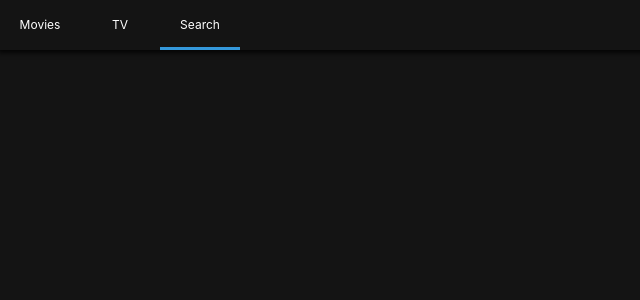
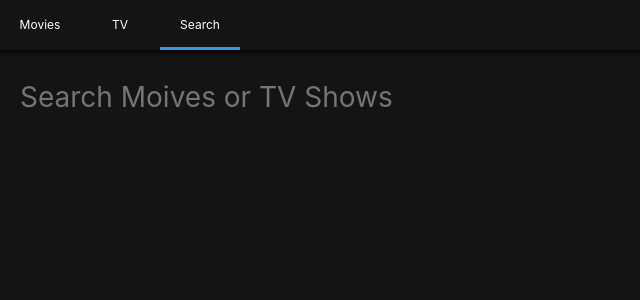
Before and after one commit to MinhaLee94/movie_app_revised, a React (Create React App) app: page /search in a window 1280 px wide. Shown: the top 300 px of the page, without its empty margins (0-640 px from the left). Built offline with nearby package versions, Linux system fonts and the light colour scheme.

Commit message:
Build search and error page

```diff
--- /dev/null
+++ b/src/Components/Message.js
@@ -0,0 +1,28 @@
+import React from "react";
+import PropTypes from "prop-types";
+import styled from "styled-components";
+
+const Container = styled.div`
+  width: 100vw;
+  display: flex;
+  justify-content: center;
+`;
+
+const Text = styled.span`
+  color: ${props => props.color};
+  font-weight: 600;
+`;
+
+const Message = ({text, color}) =>
+  <Container>
+    <Text color={color}>
+      {text}
+    </Text>
+  </Container>
+
+Error.propTypes = {
+  text: PropTypes.string.isRequired
+};
+
+
+export default Message;
--- a/src/Routes/Home/HomePresenter.js
+++ b/src/Routes/Home/HomePresenter.js
@@ -3,9 +3,10 @@ import PropTypes from "prop-types";
 import styled from "styled-components";
 import Section from "../../Components/Section";
 import Loader from "../../Components/Loader";
+import Message from "../../Components/Message";
 
 const Container = styled.div`
-  padding: 0px 10px;
+  padding: 0px 20px;
 `;
 
 const HomePresenter = ({nowPlaying, popular, upcoming, loading, error}) => loading ? <Loader /> :
@@ -25,6 +26,7 @@ const HomePresenter = ({nowPlaying, popular, upcoming, loading, error}) => loadi
         {popular.map(movie => <span key={movie.id}>{movie.title}</span>)}
       </Section>
     )}
+    {error && <Message text={error} color="#e74c3c" />}
   </Container>;
 
 HomePresenter.propTypes = {
--- a/src/Routes/Search/SearchContainer.js
+++ b/src/Routes/Search/SearchContainer.js
@@ -1,5 +1,5 @@
 import React from "react";
-import { moviesApi } from "../../api";
+import { moviesApi, tvApi} from "../../api";
 import SearchPresenter from "./SearchPresenter";
 
 export default class extends React.Component{
@@ -11,19 +11,33 @@ export default class extends React.Component{
     loading: false
   }
 
-  handleSubmit = () => {
+  handleSubmit = (event) => {
+    event.preventDefault();
     const { searchTerm } = this.state;
     if (searchTerm !== "") {
       this.searchByTerm()
     }
-  }
+  };
+
+  updateTerm = (event) => {
+    const {
+      target: { value }
+    } = event;
+    this.setState({
+      searchTerm: value
+    });
+  };
 
   searchByTerm = async() => {
     const { searchTerm } = this.state;
     this.setState({ loading: true });
     try {
-      const { data: { result: movieResults }} = await moviesApi.search(searchTerm);
-      const { data: { result: tvResults }} = await moviesApi.search(searchTerm);
+      const { data:
+        { results: movieResults }
+      } = await moviesApi.search(searchTerm);
+      const { data:
+        { results: tvResults }
+      } = await tvApi.search(searchTerm);
       this.setState({
         movieResults,
         tvResults,
@@ -44,7 +58,8 @@ export default class extends React.Component{
         searchTerm={searchTerm}
         error={error}
         loading={loading}
-        handleSubmit={handleSubmit}
+        handleSubmit={this.handleSubmit}
+        updateTerm={this.updateTerm}
       />
     );
   }
--- a/src/Routes/Search/SearchPresenter.js
+++ b/src/Routes/Search/SearchPresenter.js
@@ -1,16 +1,68 @@
 import React from "react";
 import PropTypes from "prop-types";
 import styled from "styled-components";
+import Loader from "../../Components/Loader";
+import Section from "../../Components/Section";
+import Message from "../../Components/Message";
 
-const SearchPresenter = ({movieResults, tvResults, loading, error, searchTerm, handleSubmit}) => null;
+const Container = styled.div`
+  padding: 0px 20px;
+`;
 
-SearchPresenter.PropTypes = {
+const Form = styled.form`
+  margin-bottom: 50px;
+  width: 100%;
+`;
+
+const Input = styled.input`
+  all:unset;
+  font-size: 28px;
+  width: 100%;
+`;
+
+const SearchPresenter = ({movieResults, tvResults, loading, error, searchTerm, handleSubmit, updateTerm}) => (
+  <Container>
+    <Form onSubmit={handleSubmit}>
+      <Input placeholder="Search Moives or TV Shows" value={searchTerm} onChange={updateTerm} />
+    </Form>
+    {loading ? (
+      <Loader />
+    ) : (
+      <>
+        {movieResults && movieResults.length > 0 && (
+          <Section title="Movie Results">
+            {movieResults.map(movie => (
+              <span key={movie.id}>{movie.title}</span>
+            ))}
+          </Section>
+        )}
+        {tvResults && tvResults.length > 0 && (
+          <Section title="TV Shows Results">
+            {tvResults.map(show => (
+              <span key={show.id}>{show.name}</span>
+            ))}
+          </Section>
+        )}
+        {error && <Message text={error} color="#e74c3c" />}
+        {tvResults &&
+          movieResults &&
+          tvResults.length === 0 &&
+          movieResults.length === 0 && (
+            <Message text="Nothing Found" color="#95a5a6" />
+          )}
+      </>
+    )}
+  </Container>
+);
+
+SearchPresenter.propTypes = {
   movieResults: PropTypes.array,
   tvResults: PropTypes.array,
   loading: PropTypes.bool.isRequired,
   error: PropTypes.string,
   searchTerm: PropTypes.string,
-  handleSubmit: PropTypes.func.isRequired
+  handleSubmit: PropTypes.func.isRequired,
+  updateTerm: PropTypes.func.isRequired
 };
 
 export default SearchPresenter;
--- a/src/Routes/TV/TVPresenter.js
+++ b/src/Routes/TV/TVPresenter.js
@@ -3,14 +3,13 @@ import PropTypes from "prop-types";
 import styled from "styled-components";
 import Section from "../../Components/Section";
 import Loader from "../../Components/Loader";
+import Message from "../../Components/Message";
 
 const Container = styled.div`
-  padding: 0px 10px;
+  padding: 0px 20px;
 `;
 
-
-
-const TVPresenter = ({topRated, popular, airingToday, loading, error}) => loading ? <Loader /> :
+const TVPresenter = ({topRated, popular, airingToday, loading, error}) => loading ? <Loader /> : (
   <Container>
     {topRated && topRated.length > 0 && (
       <Section title="Top Rated Shows">
@@ -27,7 +26,9 @@ const TVPresenter = ({topRated, popular, airingToday, loading, error}) => loadin
         {airingToday.map(show => show.name)}
       </Section>
     )}
+    {error && <Message text={error} color="#e74c3c" />}
   </Container>
+);
 
 TVPresenter.propTypes = {
   topRated: PropTypes.array,
```
